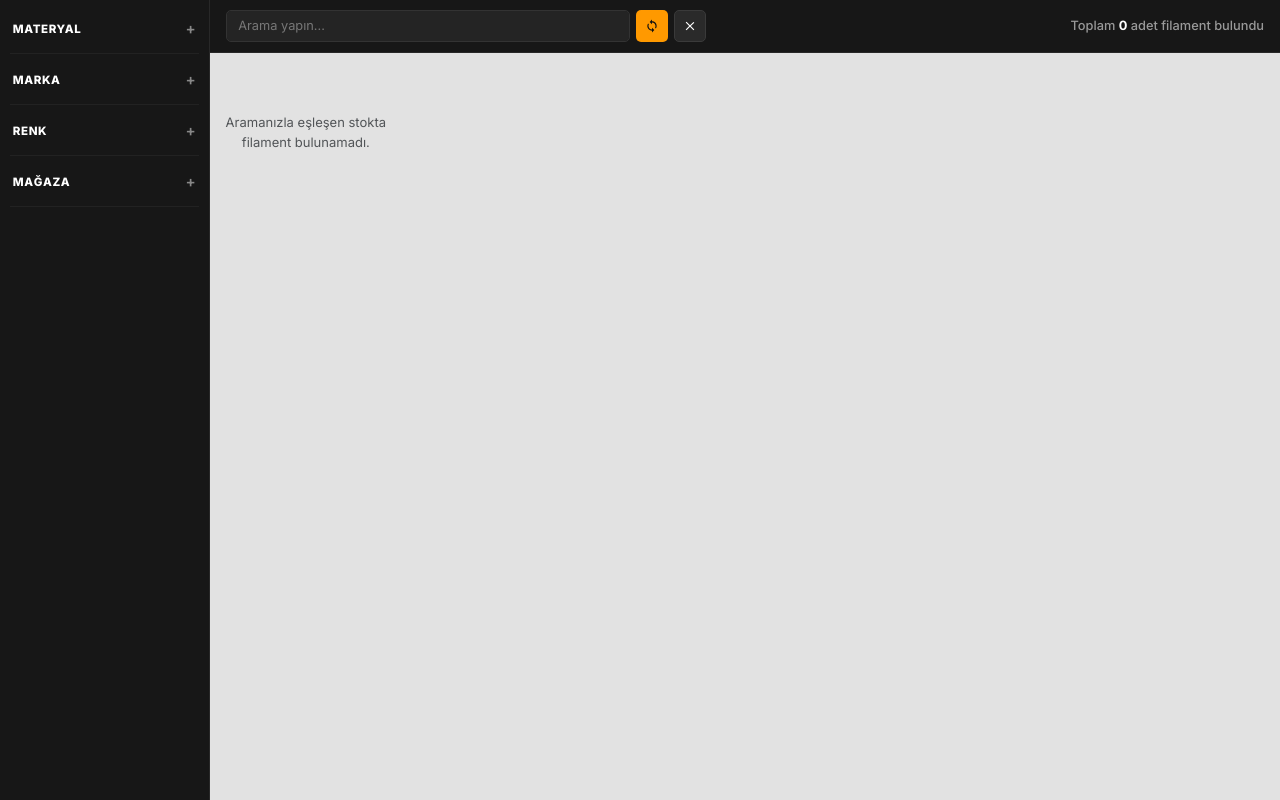
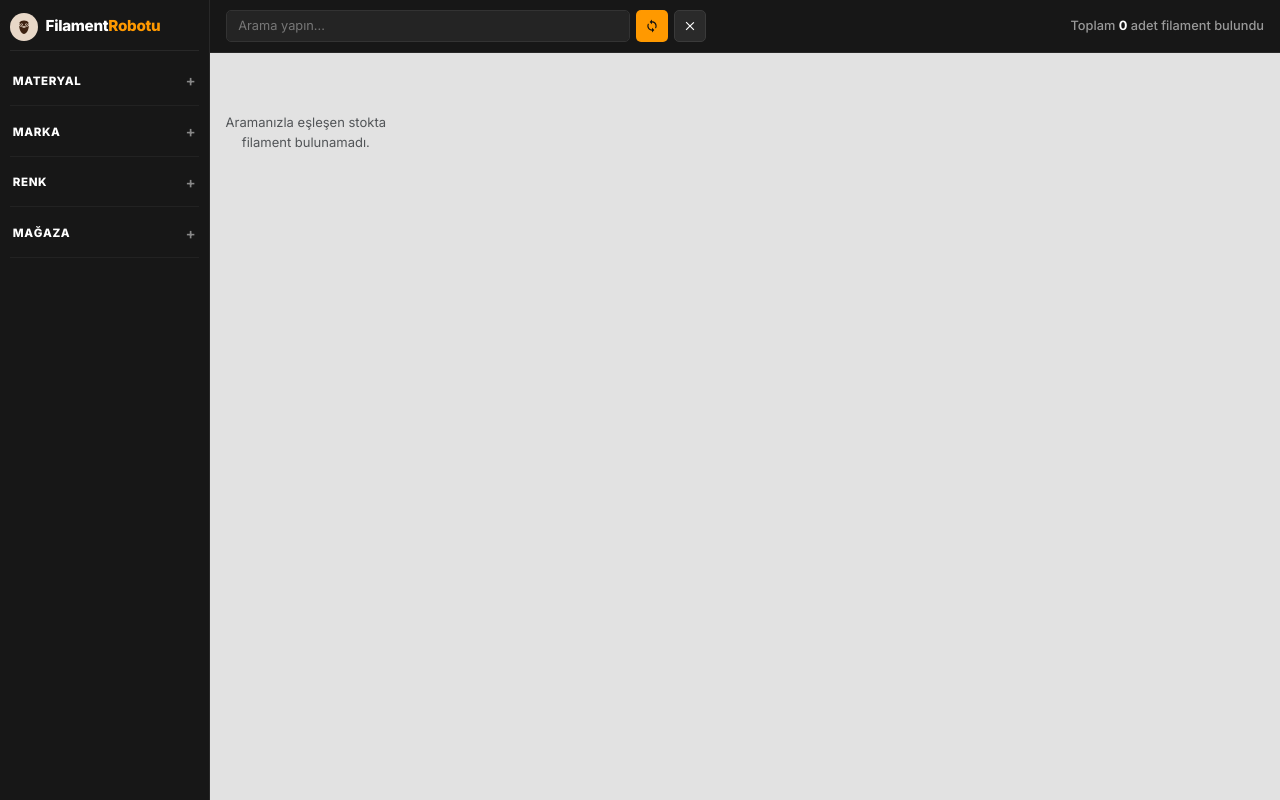
Before and after one commit to Cordamauro/filament-robotu, a Flask app: page / in a window 1280 px wide. Run offline with Flask 3, Linux system fonts and the light colour scheme; data that the repository does not hold is empty.

Commit message:
Update index.html

```diff
--- a/templates/index.html
+++ b/templates/index.html
@@ -38,6 +38,38 @@
             gap: 0.6rem;
             overflow-y: auto;
             max-height: 100vh;
+        }
+
+        /* LOGO VE BAŞLIK ALANI */
+        .sidebar-brand {
+            display: flex;
+            align-items: center;
+            gap: 8px;
+            padding-bottom: 0.6rem;
+            border-bottom: 1px solid #282828;
+            margin-bottom: 0.2rem;
+        }
+
+        .owl-logo-circle {
+            width: 28px;
+            height: 28px;
+            border-radius: 50%;
+            background-color: #e8d8c8;
+            display: flex;
+            align-items: center;
+            justify-content: center;
+            flex-shrink: 0;
+        }
+
+        .brand-text {
+            font-size: 0.95rem;
+            font-weight: 800;
+            color: #ffffff;
+            letter-spacing: -0.3px;
+        }
+
+        .brand-text span {
+            color: #ff9900;
         }
 
         /* AKORDEON ELEMANLARI */
@@ -237,7 +269,6 @@
             width: 100%;
         }
 
-        /* TIKLANABİLİR GÖRSEL ALANI */
         .card-img-wrap {
             height: 105px;
             background: #fafafa;
@@ -366,8 +397,25 @@
 <body>
 
 <div class="app-container">
-    <!-- TÜRKÇELEŞTİRİLMİŞ SOL SIDEBAR -->
+    <!-- SOL SIDEBAR (YUVARLAK BAYKUŞ LOGOLU VE BAŞLIKLI) -->
     <aside class="sidebar">
+        <div class="sidebar-brand">
+            <div class="owl-logo-circle">
+                <svg width="20" height="20" viewBox="0 0 100 100" fill="none">
+                    <path d="M50 18C40 18 30 22 28 28C28 38 35 48 50 48C65 48 72 38 72 28C70 22 60 18 50 18Z" fill="#3e2312"/>
+                    <circle cx="38" cy="38" r="10" fill="#3e2312"/>
+                    <circle cx="62" cy="38" r="10" fill="#3e2312"/>
+                    <circle cx="38" cy="38" r="6" fill="#e8d8c8"/>
+                    <circle cx="62" cy="38" r="6" fill="#e8d8c8"/>
+                    <circle cx="38" cy="38" r="3" fill="#3e2312"/>
+                    <circle cx="62" cy="38" r="3" fill="#3e2312"/>
+                    <polygon points="50,42 46,50 54,50" fill="#e8d8c8"/>
+                    <path d="M26 44C26 65 38 85 50 85C62 85 74 65 74 44C65 52 50 54 50 54C50 54 35 52 26 44Z" fill="#3e2312"/>
+                </svg>
+            </div>
+            <div class="brand-text">Filament<span>Robotu</span></div>
+        </div>
+
         <!-- MATERYAL -->
         <div class="accordion-item-custom">
             <div class="accordion-header-custom" onclick="toggleAccordion(this)">
@@ -538,7 +586,6 @@ async function loadProducts() {
         <div class="filament-card">
             <div class="card-color-strip" style="background-color: ${stripColor};"></div>
 
-            <!-- TIKLANABİLİR GÖRSEL ALANI -->
             <a href="${p.url}" target="_blank" class="card-img-wrap" title="${p.name} - Mağazaya Git">
                 <img src="${imgSrc}" alt="${p.name}" onerror="this.onerror=null;this.src='${fallbackImg}';">
             </a>
```
